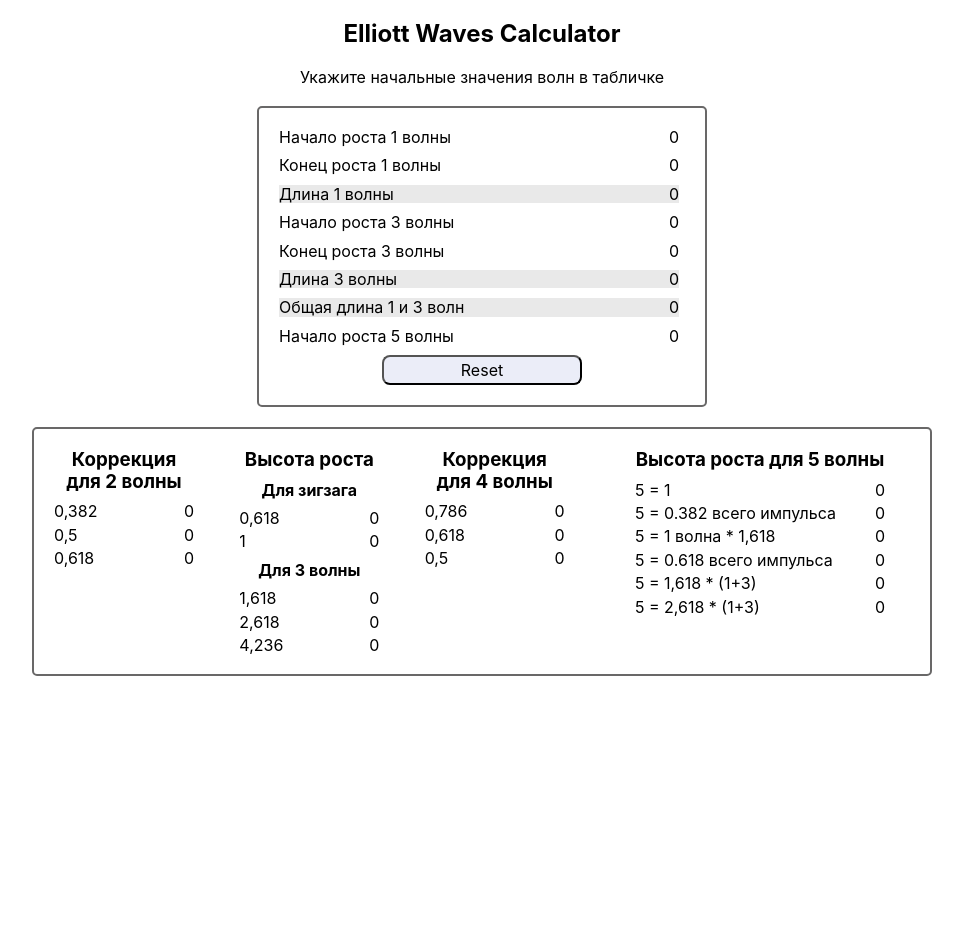
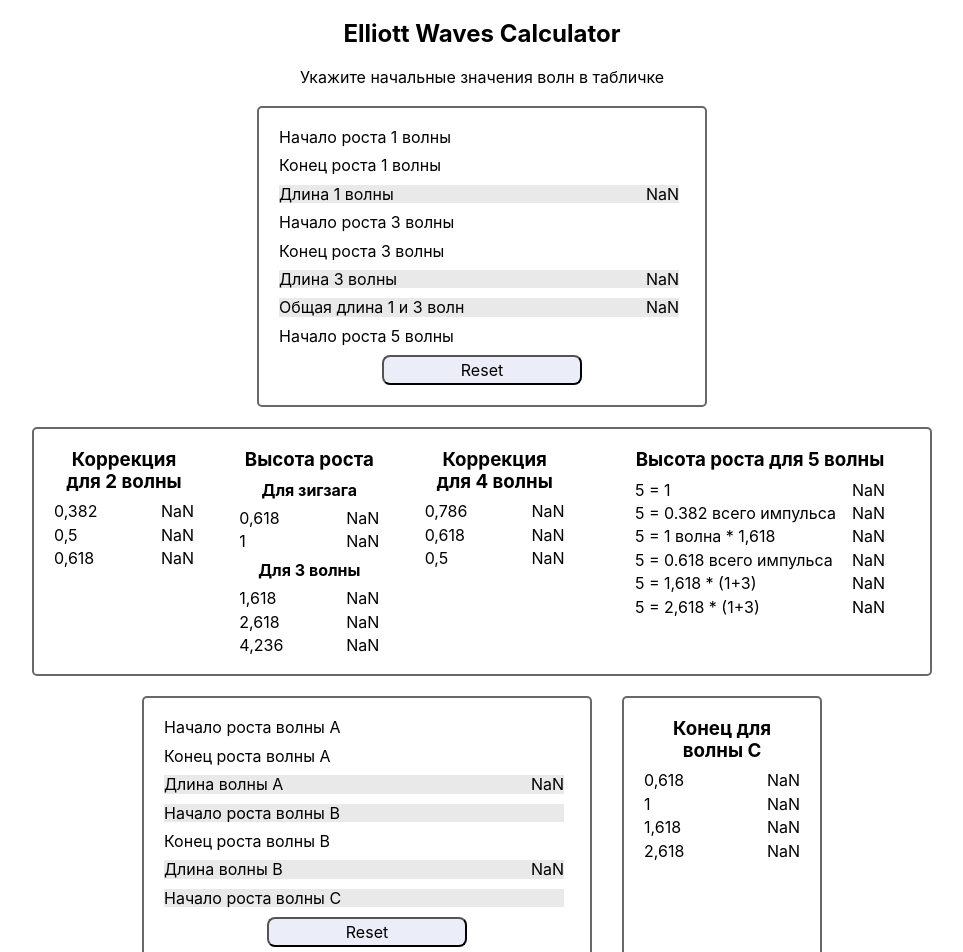
Before and after one commit to MarginTrader1/elliott-wave-calculator, a React (Vite) app: page / in a window 1280 px wide. Shown: the top 952 px of the page, without its empty margins (168-1131 px from the left). Before the commit the page ends 800 px from the top, so only its background shows below. Built offline with nearby package versions, Linux system fonts and the light colour scheme.

Commit message:
Добавил коррекцию

```diff
--- a/src/components/App/App.jsx
+++ b/src/components/App/App.jsx
@@ -5,6 +5,8 @@ import css from "./App.module.css";
 import Description from "../Description/Description";
 import ImpulsDataTable from "../ImpulsDataTable/ImpulsDataTable";
 import ImpulseTable from "../ImpulseTable/ImpulseTable";
+import CorrectionDataTable from "../CorrectionDataTable/CorrectionDataTable";
+import CorrectionTable from "../CorrectionTable/CorrectionTable";
 
 const initialStateImpuls = {
    startWave1: 0,
@@ -14,18 +16,38 @@ const initialStateImpuls = {
    startWave5: 0,
 };
 
+const initialStateCorrection = {
+   startWaveA: 0,
+   endWaveA: 0,
+   endWaveB: 0,
+};
+
 //получаем данные с локал сторедж
 const getLSData = () => {
    const wavesData = JSON.parse(localStorage.getItem("wavesImpuls"));
+   return wavesData === null ? initialStateCorrection : wavesData; //проверяем данные в локал сторедж
+};
+
+//получаем данные с локал сторедж
+const getLSDataCorrection = () => {
+   const wavesData = JSON.parse(localStorage.getItem("wavesCorrection"));
    return wavesData === null ? initialStateImpuls : wavesData; //проверяем данные в локал сторедж
 };
 
 function App() {
    const [impuls, setImpuls] = useState(getLSData);
+   const [correction, setCorrection] = useState(getLSDataCorrection);
 
    // функция добавления данных в стейт для импульса
    const add = (key, value) => {
       setImpuls((prevState) => {
+         return { ...prevState, [key]: Number(value) };
+      });
+   };
+
+   // функция добавления данных в стейт для импульса
+   const addCrn = (key, value) => {
+      setCorrection((prevState) => {
          return { ...prevState, [key]: Number(value) };
       });
    };
@@ -35,11 +57,22 @@ function App() {
       setImpuls(initialStateImpuls);
    };
 
+   // функция сброса формы
+   const resetWavesDataCrn = () => {
+      setCorrection(initialStateCorrection);
+   };
+
    // функция добавление данных в локал сторедж
    useEffect(() => {
       localStorage.setItem("wavesImpuls", JSON.stringify(impuls));
    }, [impuls]);
 
+   // функция добавление данных в локал сторедж
+   useEffect(() => {
+      localStorage.setItem("wavesCorrection", JSON.stringify(correction));
+   }, [correction]);
+
+   // обработка данных для импульса
    const { startWave1, endWave1, startWave3, endWave3, startWave5 } = impuls;
    const wave1Lenght = endWave1 - startWave1;
    const wave3Lenght = endWave3 - startWave3;
@@ -60,15 +93,22 @@ function App() {
    const wave4correction05 = Math.round(endWave3 - wave13Lenght * 0.5);
 
    const wave5height1 = Math.round(startWave5 + wave1Lenght);
-   const wave5height0382impuls = Math.round(
-      startWave5 + (startWave5 - startWave1) * 0.618
-   );
+   const wave5height0382impuls = Math.round(startWave5 + (startWave5 - startWave1) * 0.618);
    const wave5height1618 = Math.round(startWave5 + wave1Lenght * 1.618);
-   const wave5height0618impuls = Math.round(
-      startWave5 + (startWave5 - startWave1) / 0.618
-   );
+   const wave5height0618impuls = Math.round(startWave5 + (startWave5 - startWave1) / 0.618);
    const wave5height1618W1W3 = Math.round(startWave5 + wave13Lenght * 1.618);
    const wave5height2618W1W3 = Math.round(startWave5 + wave13Lenght * 2.618);
+
+   // обработка данных для коррекций
+   const { startWaveA, endWaveA, endWaveB } = correction;
+
+   const waveALenght = Math.round(startWaveA - endWaveA);
+   const waveBLenght = Math.round(endWaveB - endWaveA);
+
+   const waveCheight0618 = Math.round(endWaveB - waveALenght * 0.618);
+   const waveCheight1 = Math.round(endWaveB - waveALenght * 1);
+   const waveCheight1618 = Math.round(endWaveB - waveALenght * 1.618);
+   const waveCheight2618 = Math.round(endWaveB - waveALenght * 2.618);
 
    return (
       <section className={css.container}>
@@ -104,6 +144,23 @@ function App() {
             wave5height1618W1W3={wave5height1618W1W3}
             wave5height2618W1W3={wave5height2618W1W3}
          />
+         <div className={css.correctionList}>
+            <CorrectionDataTable
+               addCrn={addCrn}
+               resetWavesDataCrn={resetWavesDataCrn}
+               startWaveA={startWaveA}
+               endWaveA={endWaveA}
+               waveALenght={waveALenght}
+               endWaveB={endWaveB}
+               waveBLenght={waveBLenght}
+            />
+            <CorrectionTable
+               waveCheight0618={waveCheight0618}
+               waveCheight1={waveCheight1}
+               waveCheight1618={waveCheight1618}
+               waveCheight2618={waveCheight2618}
+            />
+         </div>
       </section>
    );
 }
--- a/src/components/App/App.module.css
+++ b/src/components/App/App.module.css
@@ -7,4 +7,10 @@
    margin-left: 20px;
    margin-top: 20px;
    min-width: 400px;
+   margin-bottom: 30px;
 }
+
+.correctionList {
+   display: flex;
+   gap: 30px;
+}
--- /dev/null
+++ b/src/components/CorrectionDataTable/CorrectionDataTable.jsx
@@ -0,0 +1,123 @@
+import css from "./CorrectionDataTable.module.css";
+
+import { useState } from "react";
+
+import { Formik, Form } from "formik";
+
+const CorrectionDataTable = ({
+   addCrn,
+   resetWavesDataCrn,
+   startWaveA,
+   endWaveA,
+   waveALenght,
+   endWaveB,
+   waveBLenght,
+}) => {
+   const initialValues = {
+      startWaveA: 0,
+      endWaveA: 0,
+      endWaveB: 0,
+   };
+
+   const [showInput1, setShowInput1] = useState(false);
+   const [showInput2, setShowInput2] = useState(false);
+   const [showInput3, setShowInput3] = useState(false);
+
+   return (
+      <Formik initialValues={initialValues}>
+         <Form className={css.dataList} autoComplete="off">
+            <div
+               className={css.wave}
+               onMouseEnter={() => setShowInput1(true)}
+               onMouseLeave={() => setShowInput1(false)}
+            >
+               <label htmlFor={`startWaveA`}>Начало роста волны A</label>
+               {showInput1 ? (
+                  <input
+                     name="startWaveA"
+                     type="text"
+                     id={`startWaveA`}
+                     autoFocus
+                     placeholder={`${startWaveA}`}
+                     className={css.waveInput}
+                     onChange={(evt) => {
+                        evt.preventDefault();
+                        addCrn(evt.target.name, evt.target.value);
+                     }}
+                  />
+               ) : (
+                  <p>{startWaveA}</p>
+               )}
+            </div>
+            <div
+               className={css.wave}
+               onMouseEnter={() => setShowInput2(true)}
+               onMouseLeave={() => setShowInput2(false)}
+            >
+               <label htmlFor={`endWaveA`}>Конец роста волны А</label>
+               {showInput2 ? (
+                  <input
+                     name="endWaveA"
+                     type="text"
+                     id={`endWaveA`}
+                     autoFocus
+                     placeholder={`${endWaveA}`}
+                     className={css.waveInput}
+                     onChange={(evt) => {
+                        evt.preventDefault();
+                        addCrn(evt.target.name, evt.target.value);
+                     }}
+                  />
+               ) : (
+                  <p>{endWaveA}</p>
+               )}
+            </div>
+            <div className={css.waveText}>
+               <p>Длина волны A</p>
+               <p>{waveALenght}</p>
+            </div>
+            <div className={css.waveText}>
+               <p>Начало роста волны B</p>
+               <p>{endWaveA}</p>
+            </div>
+            <div
+               className={css.wave}
+               onMouseEnter={() => setShowInput3(true)}
+               onMouseLeave={() => setShowInput3(false)}
+            >
+               <label htmlFor={`endWaveB`}>Конец роста волны B</label>
+               {showInput3 ? (
+                  <input
+                     name="endWaveB"
+                     type="text"
+                     id={`endWaveB`}
+                     autoFocus
+                     placeholder={`${endWaveB}`}
+                     className={css.waveInput}
+                     onChange={(evt) => {
+                        evt.preventDefault();
+                        addCrn(evt.target.name, evt.target.value);
+                     }}
+                  />
+               ) : (
+                  <p>{endWaveB}</p>
+               )}
+            </div>
+            <div className={css.waveText}>
+               <p>Длина волны B</p>
+               <p>{waveBLenght}</p>
+            </div>
+            <div className={css.waveText}>
+               <p>Начало роста волны С</p>
+               <p>{endWaveB}</p>
+            </div>
+
+            <button type="button" className={css.button} onClick={resetWavesDataCrn}>
+               Reset
+            </button>
+         </Form>
+      </Formik>
+   );
+};
+
+export default CorrectionDataTable;
--- /dev/null
+++ b/src/components/CorrectionDataTable/CorrectionDataTable.module.css
@@ -0,0 +1,52 @@
+.table {
+   width: 400px;
+}
+
+.title {
+   margin-bottom: 20px;
+}
+
+.dataList {
+   padding: 20px;
+   width: 450px;
+   display: flex;
+   flex-direction: column;
+   gap: 10px;
+   border: 2px solid #696868;
+   border-radius: 5px;
+}
+
+.text {
+   background-color: azure;
+}
+
+.wave {
+   width: 400px;
+   display: flex;
+   justify-content: space-between;
+}
+
+.waveText {
+   width: 400px;
+   display: flex;
+   justify-content: space-between;
+   background-color: #e9e9e9;
+}
+
+.waveInput {
+   width: 100px;
+}
+
+.waveCount {
+   display: flex;
+}
+
+.button {
+   margin-left: auto;
+   margin-right: auto;
+   width: 200px;
+   height: 30px;
+   border-radius: 8px;
+   background-color: #3f51b51a;
+   cursor: pointer;
+}
--- /dev/null
+++ b/src/components/CorrectionTable/CorrectionTable.jsx
@@ -0,0 +1,25 @@
+import css from "./CorrectionTable.module.css";
+
+const CorrectionTable = ({ waveCheight0618, waveCheight1, waveCheight1618, waveCheight2618 }) => {
+   return (
+      <div className={css.waveData}>
+         <h3 className={css.title}>Конец для волны С</h3>
+         <div className={css.list}>
+            <p className={css.content}>
+               <span>{"0,618"}</span> <span>{waveCheight0618}</span>
+            </p>
+            <p className={css.content}>
+               <span>{"1"}</span> <span>{waveCheight1}</span>
+            </p>
+            <p className={css.content}>
+               <span>{"1,618"}</span> <span>{waveCheight1618}</span>
+            </p>
+            <p className={css.content}>
+               <span>{"2,618"}</span> <span>{waveCheight2618}</span>
+            </p>
+         </div>
+      </div>
+   );
+};
+
+export default CorrectionTable;
--- /dev/null
+++ b/src/components/CorrectionTable/CorrectionTable.module.css
@@ -0,0 +1,28 @@
+.waveData {
+   border: 2px solid #696868;
+   border-radius: 5px;
+   padding: 20px;
+
+   width: 200px;
+   display: flex;
+   align-items: center;
+   flex-direction: column;
+   gap: 10px;
+}
+
+.title {
+   text-align: center;
+}
+
+.list {
+   width: 100%;
+   display: flex;
+   flex-direction: column;
+   gap: 5px;
+}
+
+.content {
+   width: 100%;
+   display: flex;
+   justify-content: space-between;
+}
```
Lines whose indentation alone changed are shown as unchanged.
